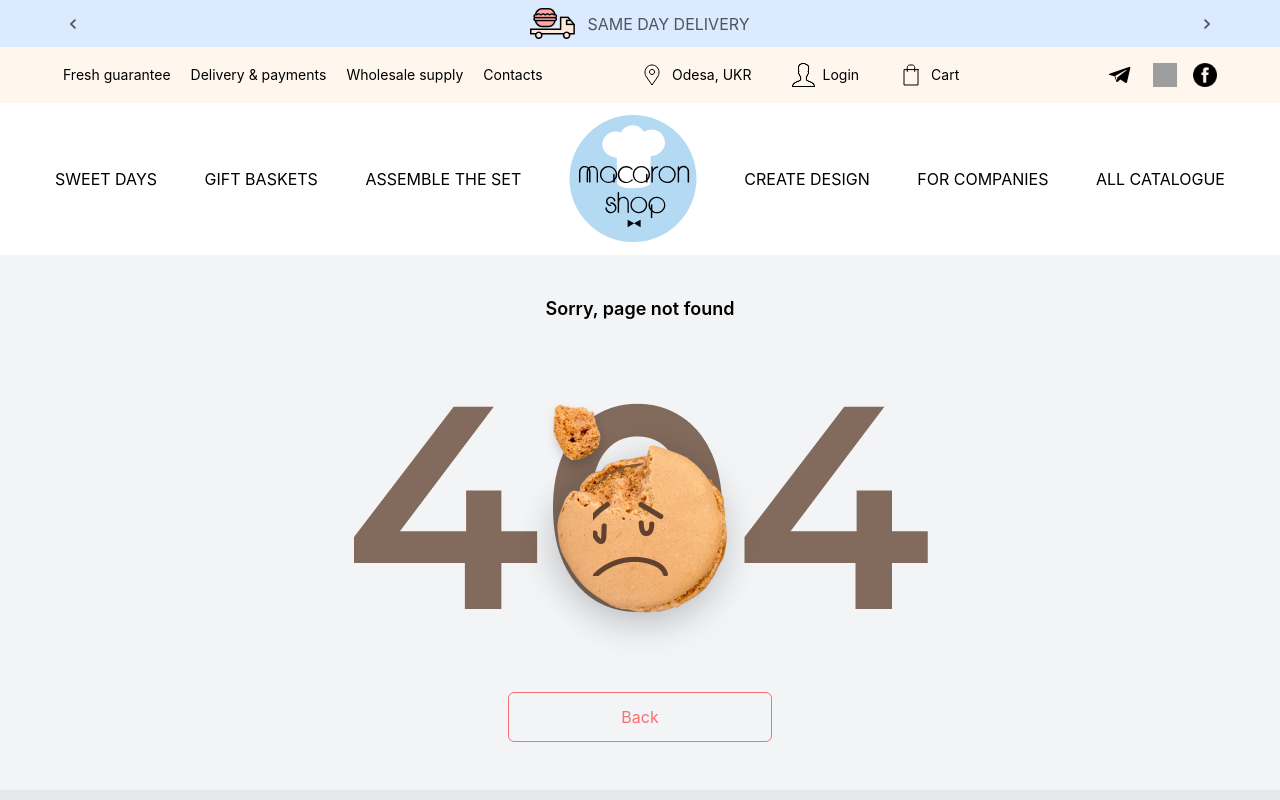
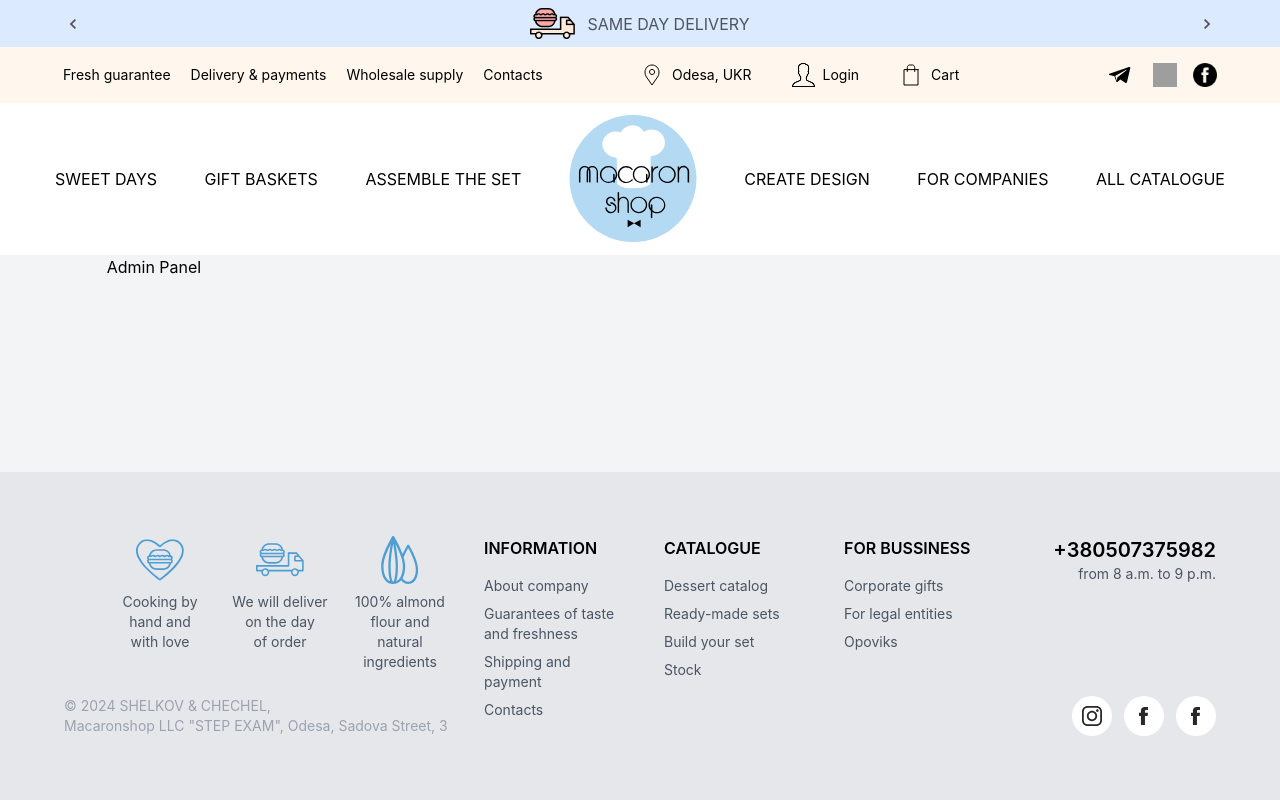
Before and after one commit to Shelkov90/Macaroon_Exam, a React (Create React App) app: page /Admin in a window 1280 px wide. Shown: the top 800 px of the page. Built offline with nearby package versions, Linux system fonts and the light colour scheme; data requests are answered from the project's data file; grey boxes are pictures that could not be loaded.

Commit message:
create AdminPanel

```diff
--- a/src/App.js
+++ b/src/App.js
@@ -16,6 +16,7 @@ import { createBrowserRouter, RouterProvider } from 'react-router-dom';
 import ReadySets from './components/pages/ReadySetsPage/ReadySets';
 import Wedding from './components/pages/Wedding';
 import FormWholeSale from './components/elements/Forms/FormWholeSale';
+import AdminPanel from './components/pages/AdminPanel/AdminPanel';
 
 const router = createBrowserRouter([
   {
@@ -75,6 +76,10 @@ const router = createBrowserRouter([
         element: <FormWholeSale />
       },
       {
+        path: '/Admin',
+        element: <AdminPanel />
+      },
+      {
         path: '*',
         element: <NotFound />
       },
--- /dev/null
+++ b/src/components/pages/AdminPanel/AdminPanel.js
@@ -0,0 +1,21 @@
+import React, { PureComponent } from 'react'
+
+class AdminPanel extends PureComponent {
+    constructor(props) {
+        super(props)
+
+        this.state = {
+
+        }
+    }
+
+    render() {
+        return (
+            <>
+                <h1>Admin Panel</h1>
+            </>
+        )
+    }
+}
+
+export default AdminPanel
```
